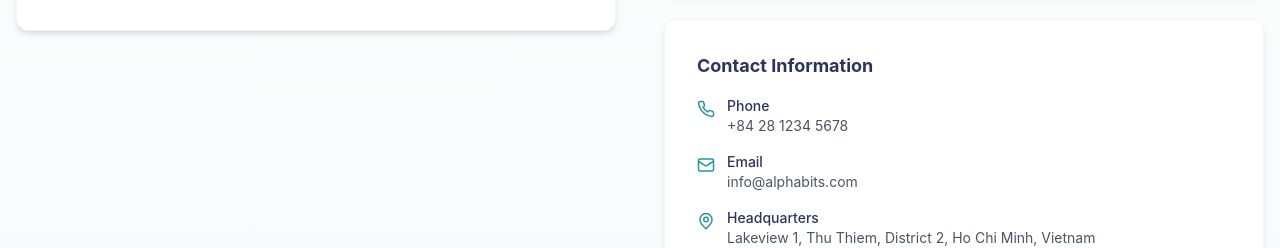
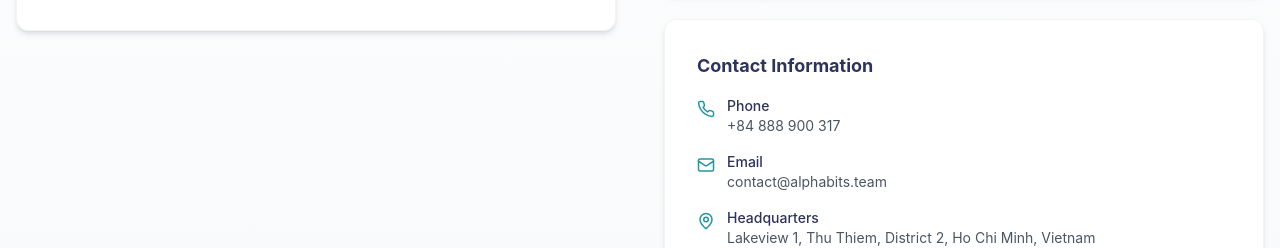
Before and after one commit to AlphaBitsCode/alpha-bits-nest, a React (Vite) app: page /contact in a window 1280 px wide. Shown: the part 873-1121 px from the top of the page. Built offline with nearby package versions, Linux system fonts and the light colour scheme.

Commit message:
Update contact form

```diff
--- a/src/components/ui/contact.tsx
+++ b/src/components/ui/contact.tsx
@@ -267,7 +267,7 @@ const Contact = () => {
                   <Phone size={18} className="text-brand-teal mr-3 flex-shrink-0 mt-1" />
                   <div>
                     <p className="text-sm font-medium text-brand-navy">Phone</p>
-                    <p className="text-sm text-gray-600">+84 28 1234 5678</p>
+                    <p className="text-sm text-gray-600">+84 888 900 317</p>
                   </div>
                 </div>
 
@@ -275,7 +275,7 @@ const Contact = () => {
                   <Mail size={18} className="text-brand-teal mr-3 flex-shrink-0 mt-1" />
                   <div>
                     <p className="text-sm font-medium text-brand-navy">Email</p>
-                    <p className="text-sm text-gray-600">info@alphabits.com</p>
+                    <p className="text-sm text-gray-600">contact@alphabits.team</p>
                   </div>
                 </div>
 
```
